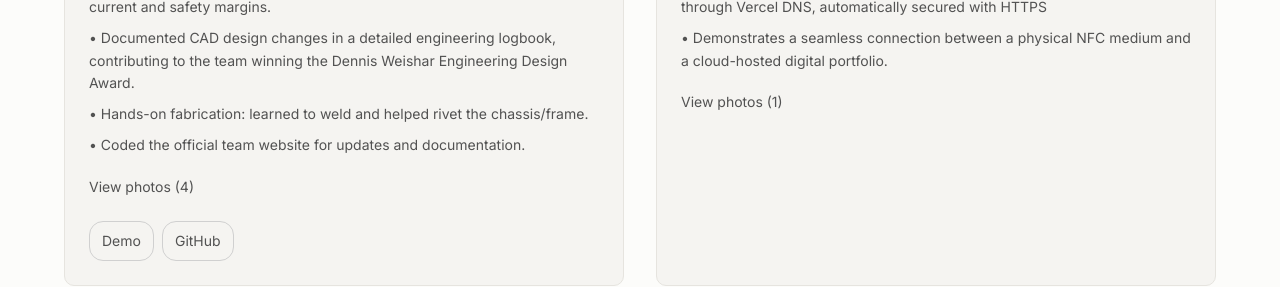
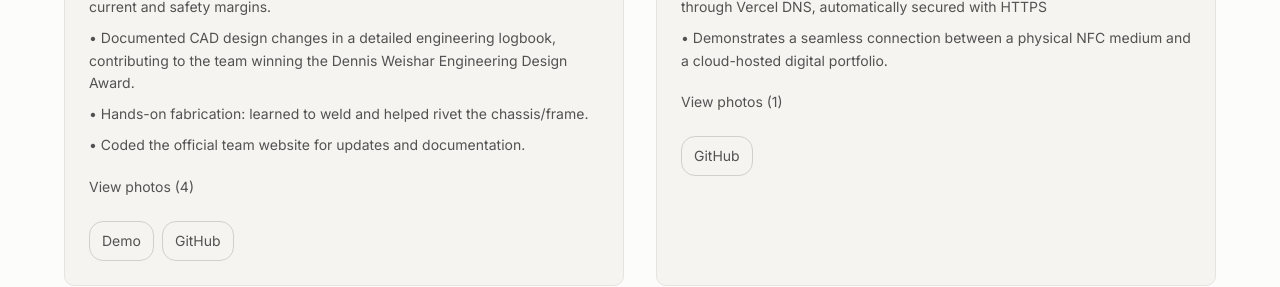
Before and after one commit to aayanrahman/Portfolio-Website, a Next.js app in the folder my-portfolio/: page / in a window 1280 px wide. Shown: the part 2080-2367 px from the top of the page. Built offline with nearby package versions, Linux system fonts and the light colour scheme.

Commit message:
small change

```diff
--- a/my-portfolio/components/Projects.tsx
+++ b/my-portfolio/components/Projects.tsx
@@ -64,6 +64,7 @@ export default function Projects() {
         "Deployed via Vercel CLI with a custom Namecheap domain configured through Vercel DNS, automatically secured with HTTPS",
         "Demonstrates a seamless connection between a physical NFC medium and a cloud-hosted digital portfolio."
       ],
+      githubUrl: "https://github.com/aayanrahman/Portfolio-Website",
       images: [
         { src: "/projects/nfc/Card.png", alt: "NFC card front", cap: "Front (matte stock)" },
         { src: "/projects/nfc/card-scan.jpg", alt: "Phone scan", cap: "Tap → portfolio" },
```
